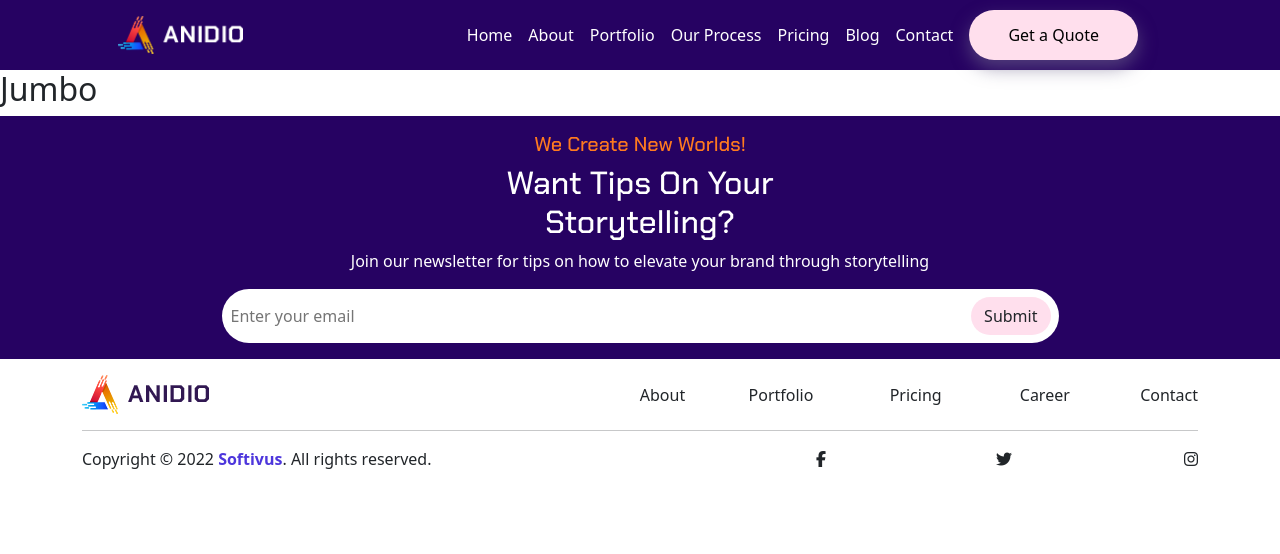
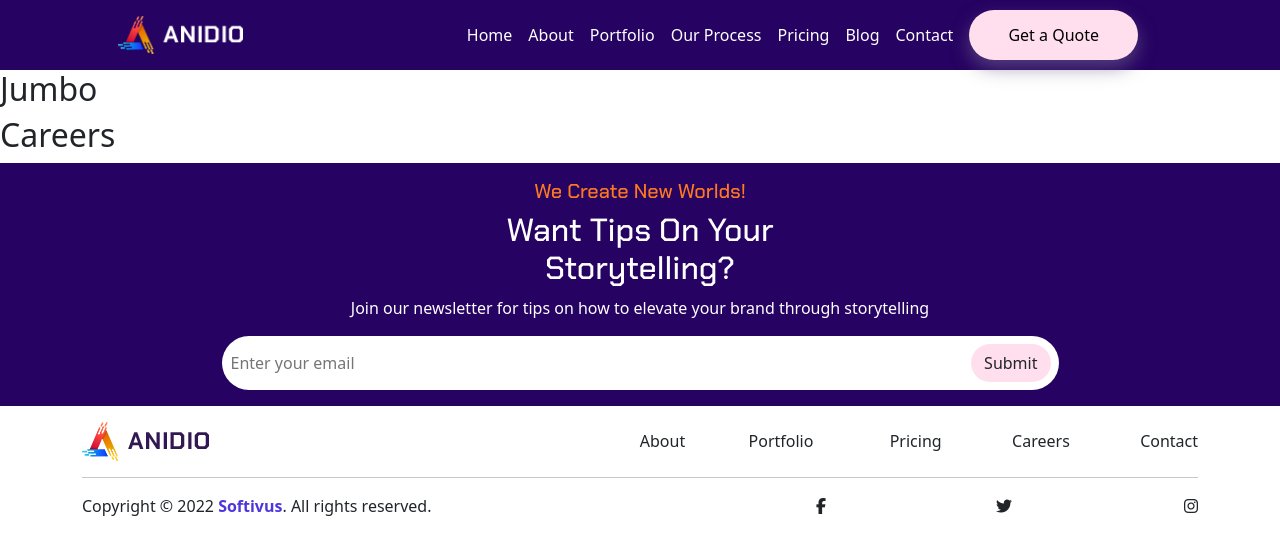
Before and after one commit to IvanTorzoni/proj-html-vuejs, a Vue app: page /careers in a window 1280 px wide. Before the commit this address had no page. Shown: the top 554 px of the page. Built offline with nearby package versions, Linux system fonts and the light colour scheme.

Commit message:
feat: added careers page & links -> AppFooter & Router

```diff
--- a/src/components/AppFooter.vue
+++ b/src/components/AppFooter.vue
@@ -19,8 +19,8 @@ export default {
                routeName: "pricing",
             },
             {
-               title: "Career",
-               routeName: "career",
+               title: "Careers",
+               routeName: "careers",
             },
             {
                title: "Contact",
@@ -102,13 +102,14 @@ export default {
 
                <li v-for="item in menu" class="col">
 
-                  <router-link>
+                  <router-link :to="{ name: item.routeName }">
 
-                     {{ item.title }}
+                     <span>{{ item.title }}</span>
 
                   </router-link>
 
                </li>
+
 
             </ul>
             <!-- /Footer Menu -->
--- /dev/null
+++ b/src/pages/CareersPage.vue
@@ -0,0 +1,12 @@
+<script>
+export default {
+
+}
+</script>
+
+<template>
+
+  <h2>Careers</h2>
+
+
+</template>
--- a/src/router.js
+++ b/src/router.js
@@ -10,6 +10,7 @@ import ProcessPage from "./pages/ProcessPage.vue";
 import PortfolioPage from "./pages/PortfolioPage.vue";
 import PricingPage from "./pages/PricingPage.vue";
 import BlogPage from "./pages/BlogPage.vue";
+import CareersPage from "./pages/CareersPage.vue";
 
 //Creo la struttura per il router
 export const router = createRouter({
@@ -49,6 +50,11 @@ export const router = createRouter({
       path : "/blog",
       name : "blog",
       component : BlogPage,
+    },
+    {
+      path : "/careers",
+      name : "careers",
+      component : CareersPage,
     }
   ],
 });
```
